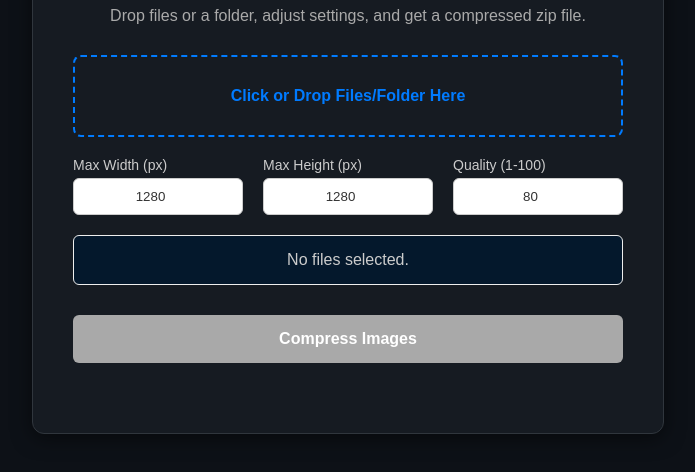
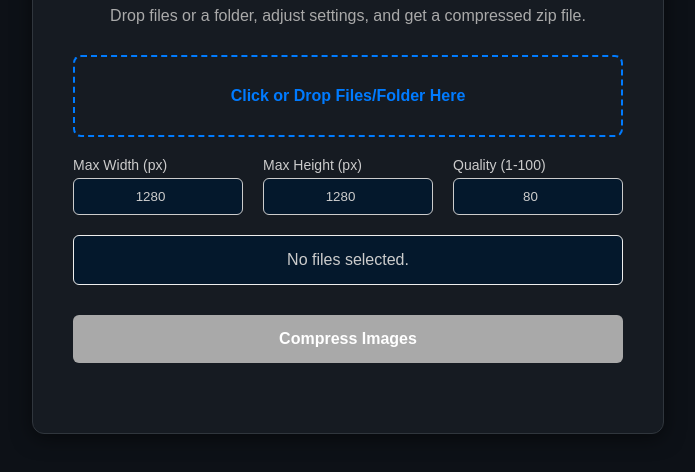
Before and after one commit to avinashw50w/batch-image-compressor-webp, a website: page public/index.html in a window 1280 px wide. Shown: the part 142-614 px from the top of the page, without its empty margins (292-987 px from the left). Drawn offline with Linux system fonts and the light colour scheme.

Commit message:
dark theme

```diff
--- a/public/styles.css
+++ b/public/styles.css
@@ -56,7 +56,7 @@ p {
 
 #drop-area.highlight,
 #drop-area:hover {
-    background-color: #e6f3ff;
+    background-color: #1a2e4a;
     border-color: #0056b3;
 }
 
@@ -85,7 +85,8 @@ p {
     border-radius: 6px;
     box-sizing: border-box;
     text-align: center;
-    color: #333;
+    color: #ccc;
+    background-color: #04182c;
 }
 
 .setting-group input:focus {
```
